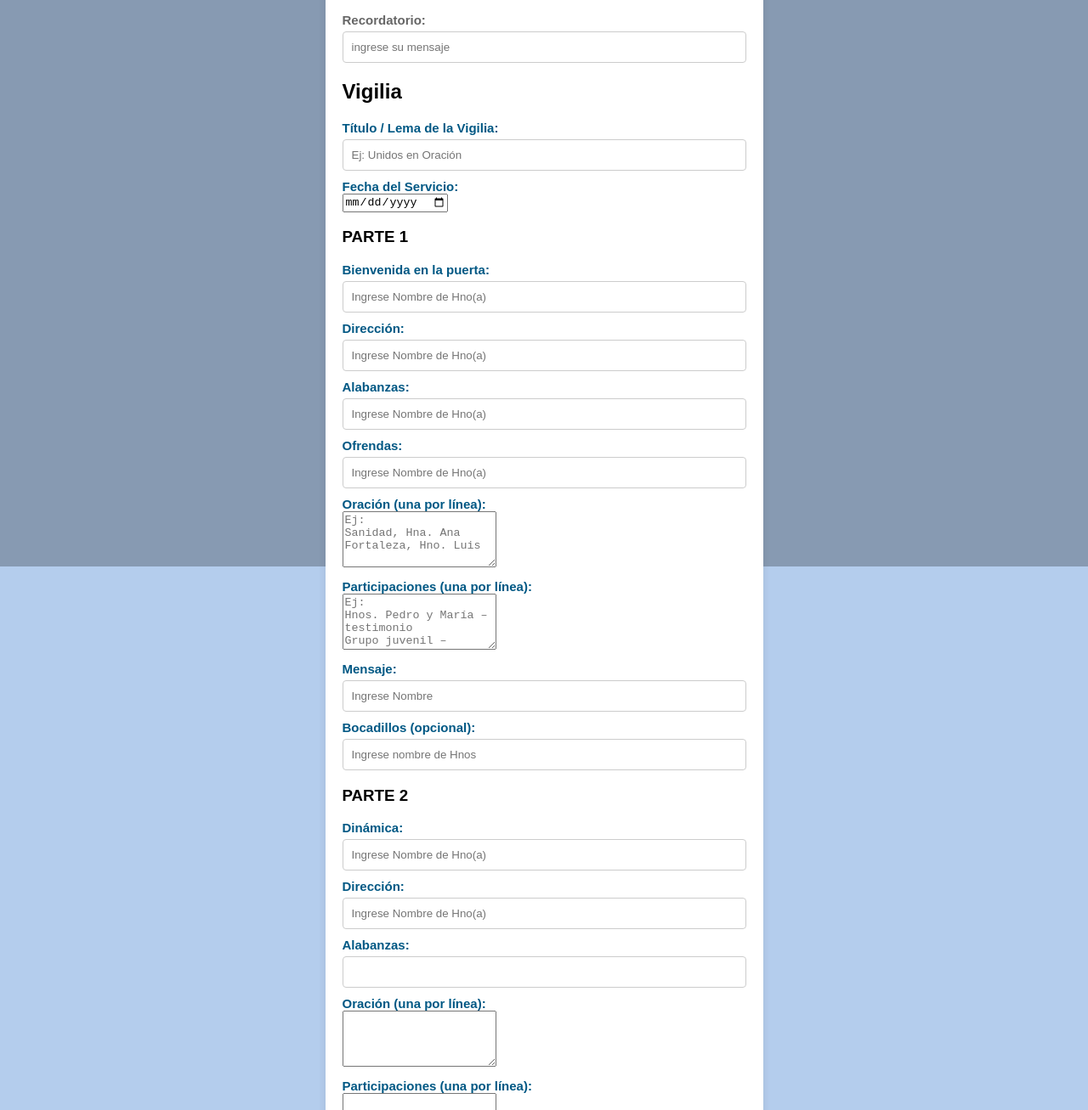
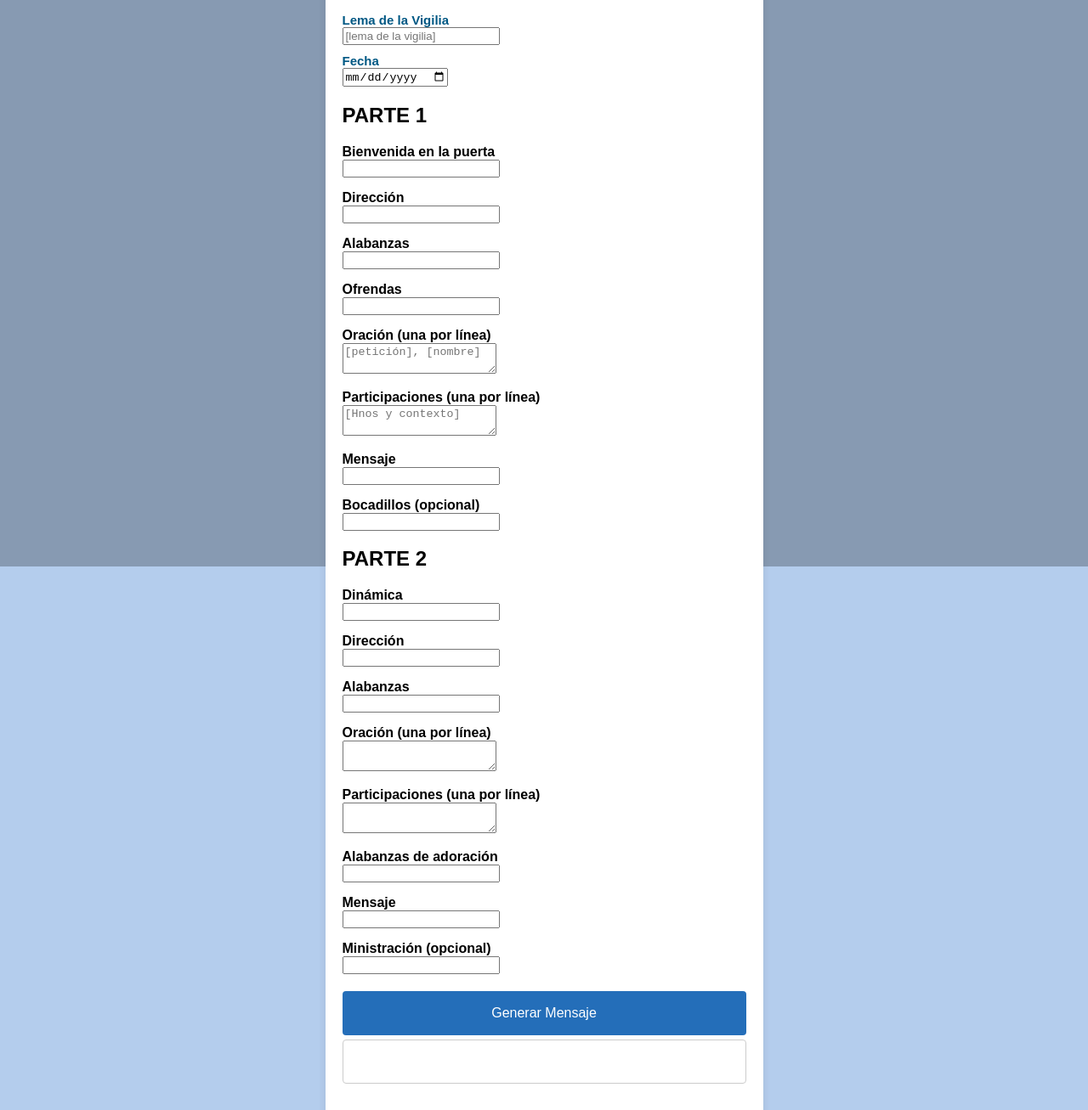
Before and after one commit to jaeldoliva-hub/programa-vigilia, a plain HTML site: page docs/index.html in a window 1280 px wide. Shown: the part 133-1440 px from the top of the page at 85% size. Drawn offline with Linux system fonts and the light colour scheme.

Commit message:
Update index.html for Spanish localization

```diff
--- a/docs/index.html
+++ b/docs/index.html
@@ -1,114 +1,84 @@
-  <!DOCTYPE html>
-<html lang="en">
+<!DOCTYPE html>
+<html lang="es">
 <head>
-  <meta charset="UTF-8" />
-  <meta name="viewport" content="width=device-width, initial-scale=1.0"/>
-  <title>Programa Vigilia</title>
+  <meta charset="UTF-8">
+  <title>Generador de Vigilia</title>
+  <meta name="viewport" content="width=device-width, initial-scale=1.0">
   <link rel="stylesheet" href="style.css">
 </head>
 <body>
-  <div class="container">
-    <h1>Programa de Vigilia</h1>
 
-    <div id="Recordatorio" >
-      <label for="recordatorioMessage" class="label-secondary">Recordatorio:</label>
-      <input type="text" id="recordatorioMessage" placeholder="ingrese su mensaje" data-emoji="true">
-      <div class="emoji-palette" aria-hidden="false" id="emojiPalette">
-        <button type="button" onclick="insertEmoji('🙏','recordatorioMessage')">🙏</button>
-        <button type="button" onclick="insertEmoji('😊','recordatorioMessage')">😊</button>
-        <button type="button" onclick="insertEmoji('🎵','recordatorioMessage')">🎵</button>
-        <button type="button" onclick="insertEmoji('❤️','recordatorioMessage')">❤️</button>
-      </div>
-    </div>
+<div class="container">
+  <h1>Generador de Vigilia</h1>
 
-  <h2>Vigilia</h2>
+  <!-- HEADER -->
+  <label class="label-primary">Lema de la Vigilia</label>
+  <input id="vigiliaTitulo" placeholder="[lema de la vigilia]">
 
-  <label class="label-primary" for="vigiliaTitulo">Título / Lema de la Vigilia:</label>
-        <input type="text" id="vigiliaTitulo" placeholder="Ej: Unidos en Oración">
+  <label class="label-primary">Fecha</label>
+  <input type="date" id="serviceDate">
 
-  <label for="serviceDate" class="label-primary">Fecha del Servicio:</label>
-      <input type="date" id="serviceDate" placeholder="Ej: 15 de Septiembre, 2025">
+  <h2>PARTE 1</h2>
 
- <h3>PARTE 1</h3>
+  <label>Bienvenida en la puerta</label>
+  <input id="p1Puerta">
 
-  <label class="label-primary" for="Puerta">Bienvenida en la puerta:</label>
-      <input type="text" id="p1Puerta" placeholder="Ingrese Nombre de Hno(a)">
+  <label>Dirección</label>
+  <input id="p1Direccion">
 
-  <label class="label-primary" for="p1Direccion">Dirección:</label>
-      <input type="text" id="p1Direccion" placeholder="Ingrese Nombre de Hno(a)">
+  <label>Alabanzas</label>
+  <input id="p1Alabanzas">
 
-  <label class="label-primary" for="p1Alabanzas">Alabanzas:</label>
-      <input type="text" id="p1Alabanzas" placeholder="Ingrese Nombre de Hno(a)">
+  <label>Ofrendas</label>
+  <input id="p1Ofrendas">
 
-  <label class="label-primary" for="Ofrendas">Ofrendas:</label>
-      <input type="text" id="Ofrendas" placeholder="Ingrese Nombre de Hno(a)">
+  <label>Oración (una por línea)</label>
+  <textarea id="p1Oracion" placeholder="[petición], [nombre]"></textarea>
 
-  <label class="label-primary" for="p1Oracion">Oración (una por línea):</label>
-    <textarea id="p1Oracion" rows="4" placeholder="Ej:
-Sanidad, Hna. Ana
-Fortaleza, Hno. Luis"></textarea>
+  <label>Participaciones (una por línea)</label>
+  <textarea id="p1Participaciones" placeholder="[Hnos y contexto]"></textarea>
 
-  <label class="label-primary" for="p1Participaciones">Participaciones (una por línea):</label>
-    <textarea id="p1Participaciones" rows="4" placeholder="Ej:
-Hnos. Pedro y María – testimonio
-Grupo juvenil – alabanza"></textarea>
+  <label>Mensaje</label>
+  <input id="p1Mensaje">
 
-  <label class="label-primary" for="p1Mensaje">Mensaje:</label>
-    <input type="text" id="p1Mensaje" placeholder="Ingrese Nombre">
+  <label>Bocadillos (opcional)</label>
+  <input id="bocadillos">
 
-<label class="label-primary" for="bocadillos">Bocadillos (opcional):</label>
-    <input type="text" id="bocadillos" placeholder="Ingrese nombre de Hnos">
+  <h2>PARTE 2</h2>
 
-    <h3>PARTE 2</h3>
+  <label>Dinámica</label>
+  <input id="p2Dinamica">
 
-    <label class="label-primary" for="p2Dinamica">Dinámica:</label>
-    <input type="text" id="p2Dinamica" placeholder="Ingrese Nombre de Hno(a)">
+  <label>Dirección</label>
+  <input id="p2Direccion">
 
-  <label class="label-primary" for="p2Direccion">Dirección:</label>
-  <input type="text" id="p2Direccion" placeholder="Ingrese Nombre de Hno(a)">
+  <label>Alabanzas</label>
+  <input id="p2Alabanzas">
 
-  <label class="label-primary" for="p2Alabanzas">Alabanzas:</label>
-  <input type="text" id="p2Alabanzas">
+  <label>Oración (una por línea)</label>
+  <textarea id="p2Oracion"></textarea>
 
-  <label class="label-primary" for="p2Oracion">Oración (una por línea):</label>
-  <textarea id="p2Oracion" rows="4"></textarea>
+  <label>Participaciones (una por línea)</label>
+  <textarea id="p2Participaciones"></textarea>
 
-<label class="label-primary" for="p2Participaciones">
-Participaciones (una por línea):
-</label>
-<textarea id="p2Participaciones" rows="4"></textarea>
+  <label>Alabanzas de adoración</label>
+  <input id="p2Adoracion">
 
-<label class="label-primary" for="p2Adoracion">Alabanzas de adoración:</label>
-<input type="text" id="p2Adoracion">
+  <label>Mensaje</label>
+  <input id="p2Mensaje">
 
-<label class="label-primary" for="p2Mensaje">Mensaje:</label>
-<input type="text" id="p2Mensaje" placeholder="Ej: Pastor Marvin Oliva">
+  <label>Ministración (opcional)</label>
+  <input id="ministracion">
 
+  <button id="generateBtn">Generar Mensaje</button>
 
-    </form>
+  <textarea id="whatsappMessage" readonly></textarea>
 
-    <div id="sendToWhatsApp">
-      <label for="whatsappMessage" class="label-secondary">Invitacion:</label>
-      <textarea id="whatsappMessage" placeholder="ingrese su mensaje" rows="2" oninput="autoGrow(this)"></textarea>
-  <button onclick="sendToWhatsApp(document.getElementById('whatsappMessage').value)"> Send to WhatsApp</button>
-  <button class="debug-btn" onclick="debugWhatsAppUrl()" title="Copy and log the generated WhatsApp URL for inspection">Debug URL</button>
-    </div>
+  <a href="https://example.com" target="_blank">
+    <button class="secondary">Ir a otro sitio</button>
+  </a>
+</div>
 
-    <!-- Visible debug area for the generated message and encoded URLs -->
-    <div id="whatsappDebug" aria-live="polite" style="margin-top:12px;padding:10px;border:1px dashed #ccc;background:#fafafa;display:none;"></div>
-
-    <div style="margin-top:12px;">
-      <label for="qrHost" style="display:inline-block;margin-right:8px;font-size:13px;">QR host (optional):</label>
-      <input id="qrHost" placeholder="192.168.1.12:8000" style="display:inline-block;padding:6px 8px;font-size:13px;width:160px;margin-right:8px;" />
-      <button id="showQrBtn" onclick="showQr()" style="width:auto;display:inline-block;padding:8px 12px;margin-top:8px;">Show QR (phone)</button>
-      <div id="qrArea" style="margin-top:8px;display:none;padding:8px;border:1px solid #eee;background:#fff;">
-        <div id="qrMessage" style="font-size:13px;color:#333;margin-bottom:8px"></div>
-        <img id="qrImage" alt="QR code" style="max-width:220px;display:block;margin:0 auto;" />
-        <div style="font-size:12px;color:#666;margin-top:6px">Scan this QR with your phone camera to open this page (requires the page to be served over HTTP/HTTPS).</div>
-      </div>
-    </div>
-  </div>
-
-  <script src="WMscript2.js" defer></script>
+<script src="script.js"></script>
 </body>
 </html>
```
